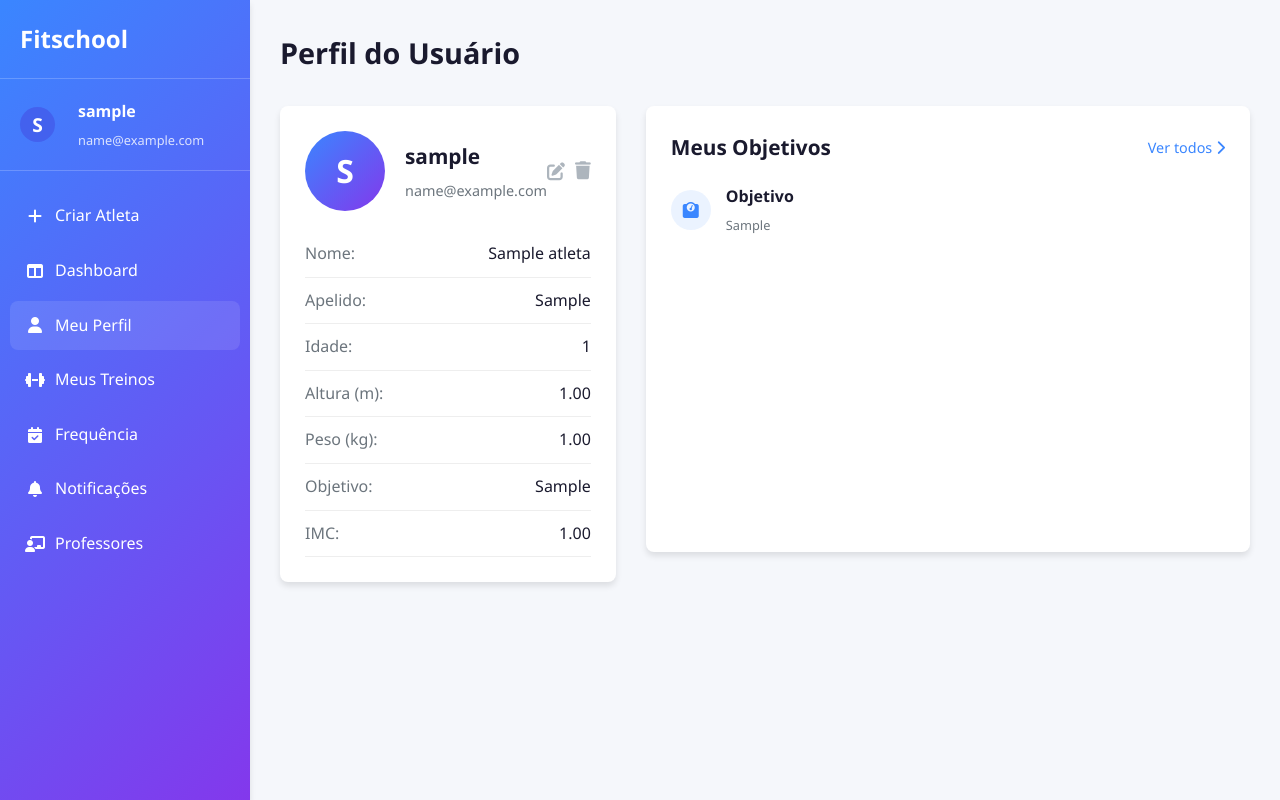
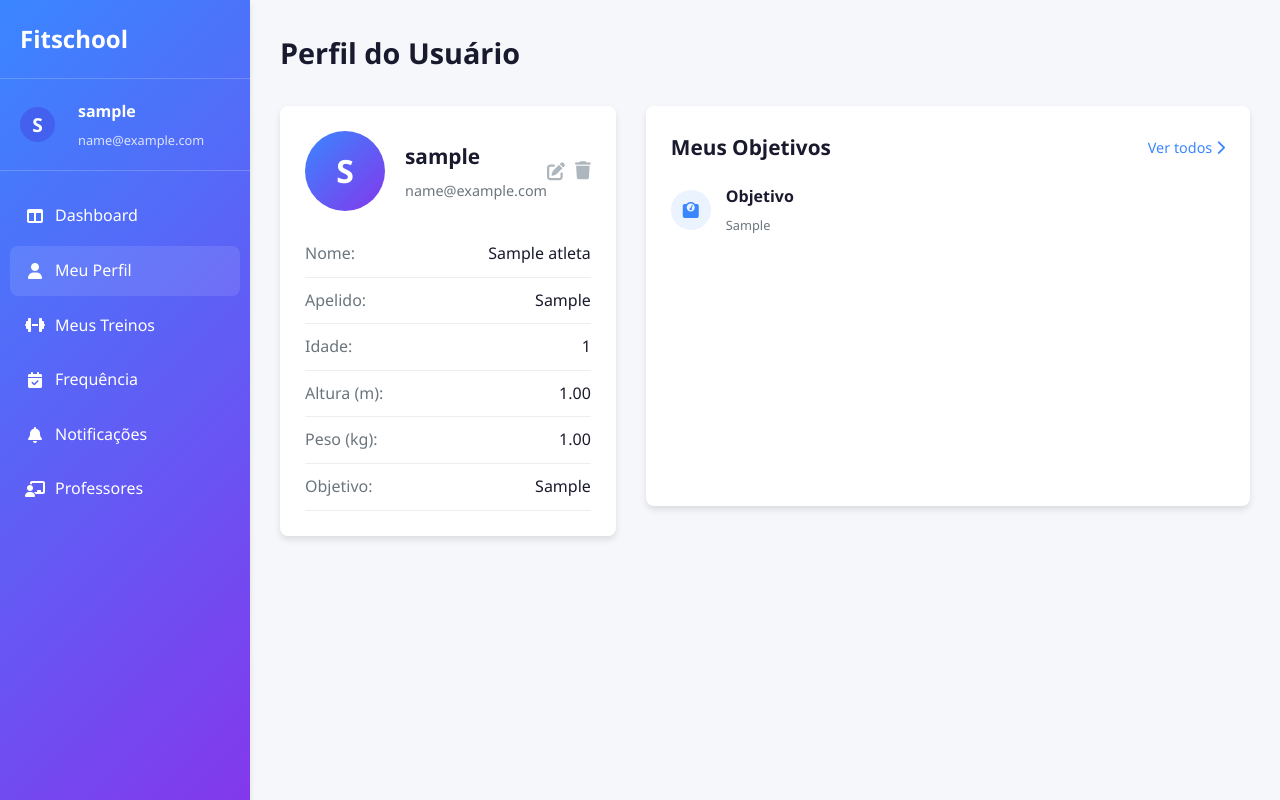
Before and after one commit to pedroompc/FitSchool-FDS, a Django app: page /user/menu/menu/perfil/ in a window 1280 px wide. Run offline with Django 5.2, Linux system fonts and the light colour scheme; a user stored in the database is signed in; tables that the repository leaves empty hold one stand-in row (values such as "Sample post").

Commit message:
Arummando Bug

```diff
--- a/fitschool/templates/fitschool/pages/perfilUsuario.html
+++ b/fitschool/templates/fitschool/pages/perfilUsuario.html
@@ -26,7 +26,9 @@
         </div>
 
         <ul class="menu">
+    {% if not atleta %}
         <li><a href="{% url 'criar_atleta' %}"><i class="fa-solid fa-plus"></i> Criar Atleta</a></li>
+    {% endif %}
     <li><a href="{% url 'menu' %}"><i class="fa-solid fa-table-columns"></i> Dashboard</a></li>
     <li><a href="#" class="active"><i class="fas fa-user"></i> Meu Perfil</a></li>
     <li><a href="{% url 'meusTreinos' %}"><i class="fas fa-dumbbell"></i> Meus Treinos</a></li>
@@ -108,17 +110,6 @@
                             <span class="edit-mode">{{ form.objetivo }}</span>
                         </div>
 
-                        <div class="detail-item">
-                            <span class="detail-label">IMC:</span>
-                            <span class="detail-value">
-                                {% if atleta.imc %}
-                                    {{ atleta.imc|floatformat:2 }}
-                                {% else %}
-                                    -
-                                {% endif %}
-                            </span>
-                        </div>
-
                         <div class="edit-mode">
                             <button type="submit" class="btn">Salvar Alterações</button>
                             <button type="button" class="btn cancel-edit">Cancelar</button>
--- a/usuario/views.py
+++ b/usuario/views.py
@@ -103,8 +103,8 @@ def criar_Atleta(request):
 @login_required
 def criar_atleta(request):
     if hasattr(request.user, "atleta"):
-        # se já existe, manda pra edição
-        return redirect("editar_atleta")
+        # Já existe atleta → não deixa recriar
+        return redirect("perfil_usuario")
 
     if request.method == "POST":
         form = AtletaForm(request.POST)
```
Lines whose indentation alone changed are shown as unchanged.
